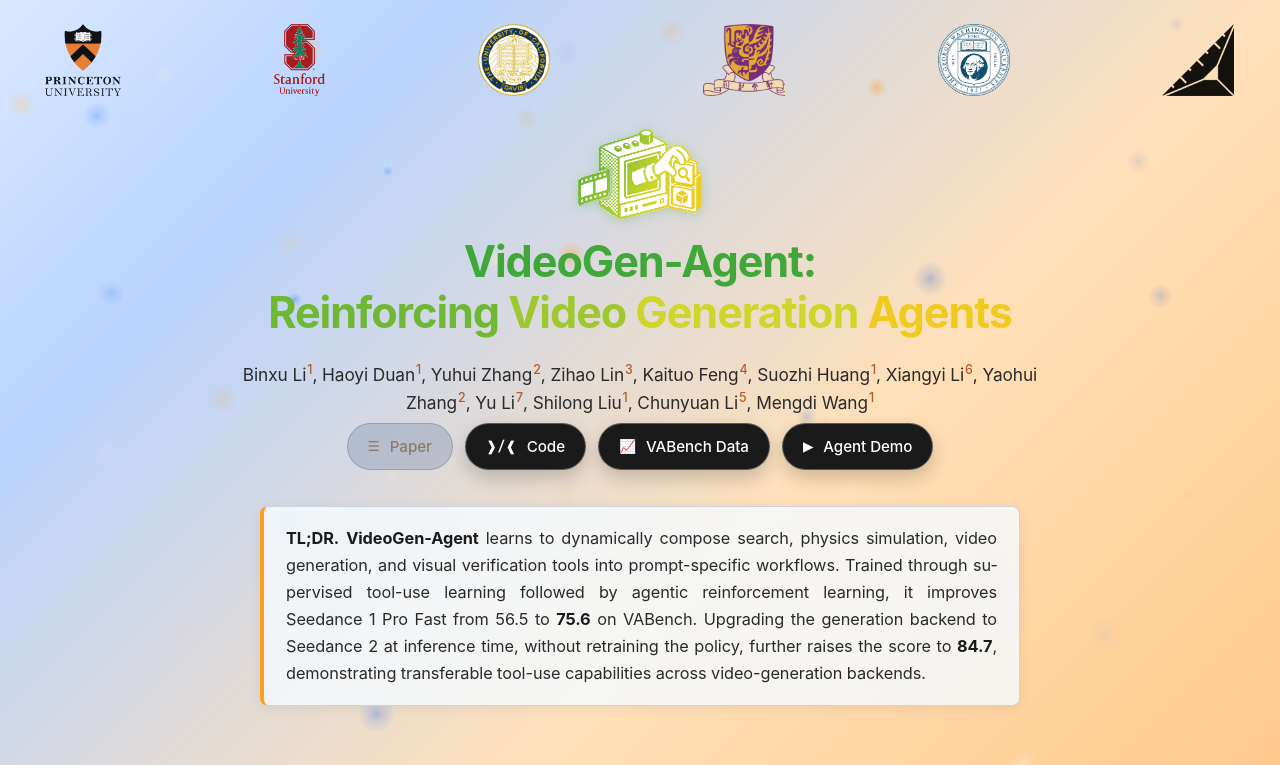
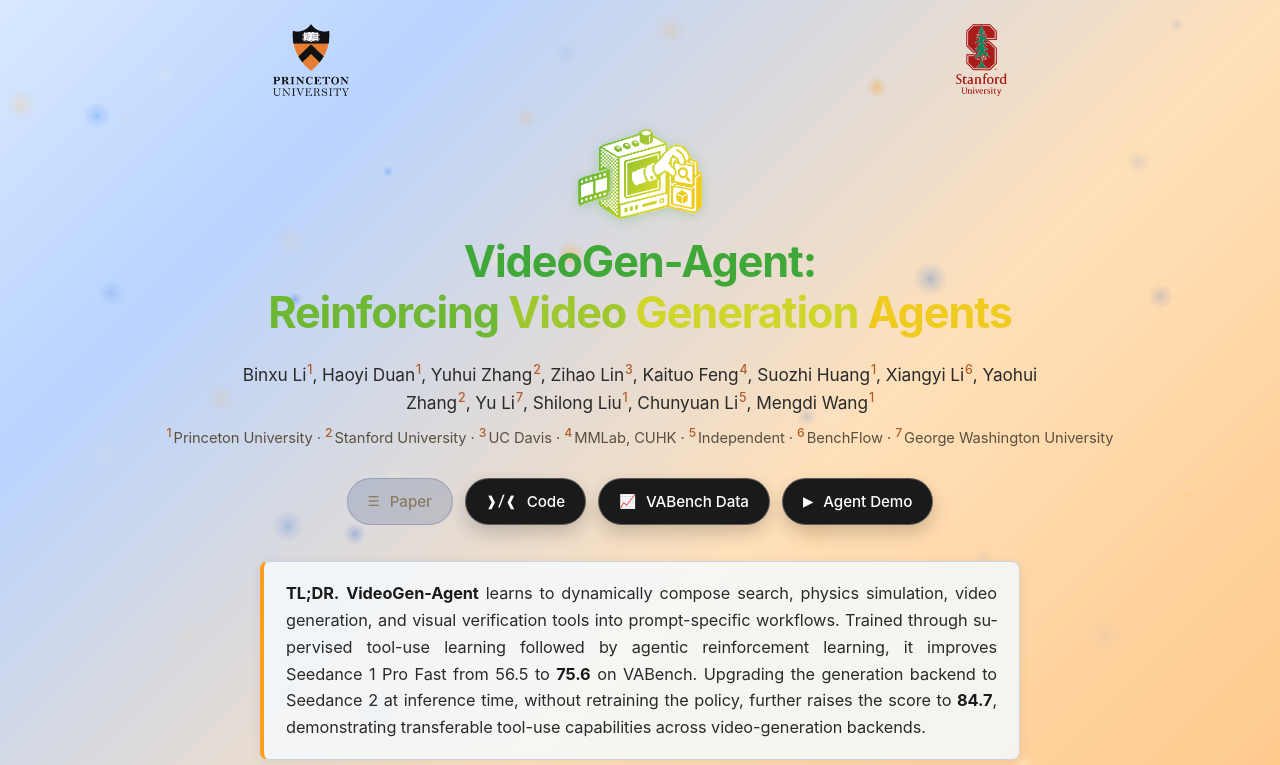
Before and after one commit to AndyCA111/VideoGen_Agent, a plain HTML site: page index.html in a window 1280 px wide. Shown: the top 765 px of the page. Drawn offline with Linux system fonts and the light colour scheme; a web font is replaced by a local one.

Commit message:
Hero: trim affiliation logos to Princeton + Stanford; add text affiliation legend
- Drop the UC Davis / CUHK / GWU / BenchFlow logo images from the top
  strip per the user's request.
- Add a text-based affiliation legend under the author list so the ¹–⁷
  superscripts don't dangle, using the paper's canonical mapping:
    1 Princeton · 2 Stanford · 3 UC Davis · 4 MMLab, CUHK ·
    5 Independent · 6 BenchFlow · 7 George Washington University.

```diff
--- a/index.html
+++ b/index.html
@@ -24,10 +24,6 @@
   <div class="affil-logos affil-logos-wide">
     <img src="images/logos/princeton_new.png"  alt="Princeton University" />
     <img src="images/logos/stanford_new.png"   alt="Stanford University" />
-    <img src="images/logos/ucd.png"            alt="UC Davis" />
-    <img src="images/logos/cuhk_new.png"       alt="CUHK MMLab" />
-    <img src="images/logos/gwu.png"            alt="George Washington University" />
-    <img src="images/logos/benchflow.png"      alt="BenchFlow AI" />
   </div>
   <div class="container">
     <img class="brand-mark" src="images/logo.svg" alt="VideoGen-Agent logo" />
@@ -43,6 +39,15 @@
       Zihao Lin<sup>3</sup>, Kaituo Feng<sup>4</sup>, Suozhi Huang<sup>1</sup>,
       Xiangyi Li<sup>6</sup>, Yaohui Zhang<sup>2</sup>, Yu Li<sup>7</sup>,
       Shilong Liu<sup>1</sup>, Chunyuan Li<sup>5</sup>, Mengdi Wang<sup>1</sup>
+    </p>
+    <p class="affiliations">
+      <sup>1</sup>Princeton University&nbsp;&middot;
+      <sup>2</sup>Stanford University&nbsp;&middot;
+      <sup>3</sup>UC&nbsp;Davis&nbsp;&middot;
+      <sup>4</sup>MMLab, CUHK&nbsp;&middot;
+      <sup>5</sup>Independent&nbsp;&middot;
+      <sup>6</sup>BenchFlow&nbsp;&middot;
+      <sup>7</sup>George Washington University
     </p>
     <div class="links">
       <a class="btn disabled" href="#" title="arXiv link — waiting for submission ID">
```
